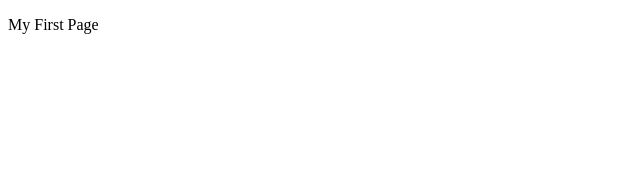
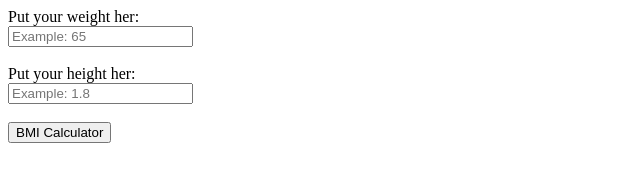
Before and after one commit to vitorstabile/bmi-calculator-javascript-project, a plain HTML site: page index.html in a window 1280 px wide. Shown: the whole page, without its empty margins (0-640 px from the left). Drawn offline with Linux system fonts and the light colour scheme.

Commit message:
Create Form

```diff
--- a/index.html
+++ b/index.html
@@ -11,7 +11,19 @@
 
 	<body>
 
-		<p>My First Page</p>
+		<form method="POST" onsubmit="return calculatorBMI()">
+
+            Put your weight her: <br/>
+            <input type="text" name="weight" id="weight" placeholder="Example: 65"/> <br/><br/>
+
+            Put your height her: <br/>
+            <input type="text" name="height" id="height" placeholder="Example: 1.8"/> <br/><br/>
+
+            <input type="submit" value="BMI Calculator">
+
+        </form>
+
+        <div id="result"></div>
 
 	</body>
 
```
